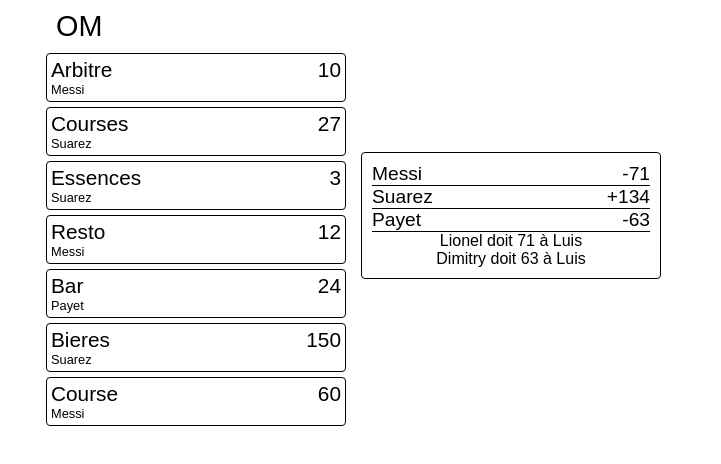
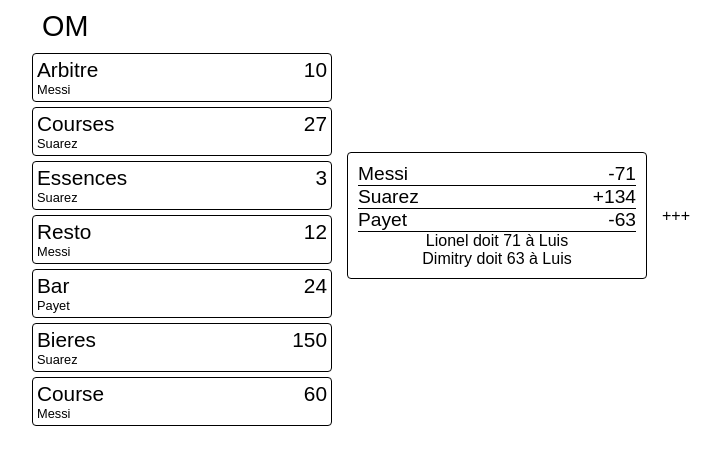
Before and after one commit to MathieuDC/tricount-like-app, a React (Create React App) app: page / in a window 1280 px wide. Shown: the top 464 px of the page, without its empty margins (279-1000 px from the left). Built offline with nearby package versions, Linux system fonts and the light colour scheme.

Commit message:
Creating AddButton component

```diff
--- /dev/null
+++ b/src/front/AddButton.tsx
@@ -0,0 +1,11 @@
+import { FormEventHandler } from "react";
+
+interface AddButtonProps {
+  onChange: FormEventHandler;
+}
+
+const AddButton = ({onChange}: AddButtonProps) => {
+  return (<button className="add-button" onClick={onChange}>+++</button>  );
+}
+
+export default AddButton;
--- a/src/front/Group/Group.tsx
+++ b/src/front/Group/Group.tsx
@@ -1,5 +1,6 @@
 
 import CGroup from "../../back/Group.class";
+import AddButton from "../AddButton";
 import Balances from "../Balances";
 import TransactionList from "../TransactionList";
 
@@ -9,11 +10,17 @@ interface GroupProps {
   group: CGroup
 }
 
+const handleAddTransaction = (e: any) => {
+  e.preventDefault()
+  console.log("oui");
+}
+
 const Group = ({group}: GroupProps) => {
   return (
     <div className="group-section">
       <TransactionList transactions={group.transactions} groupName={group.name}></TransactionList>
       <Balances group={group} />
+      <AddButton onChange={handleAddTransaction}/>
     </div>
   );
 }
```
